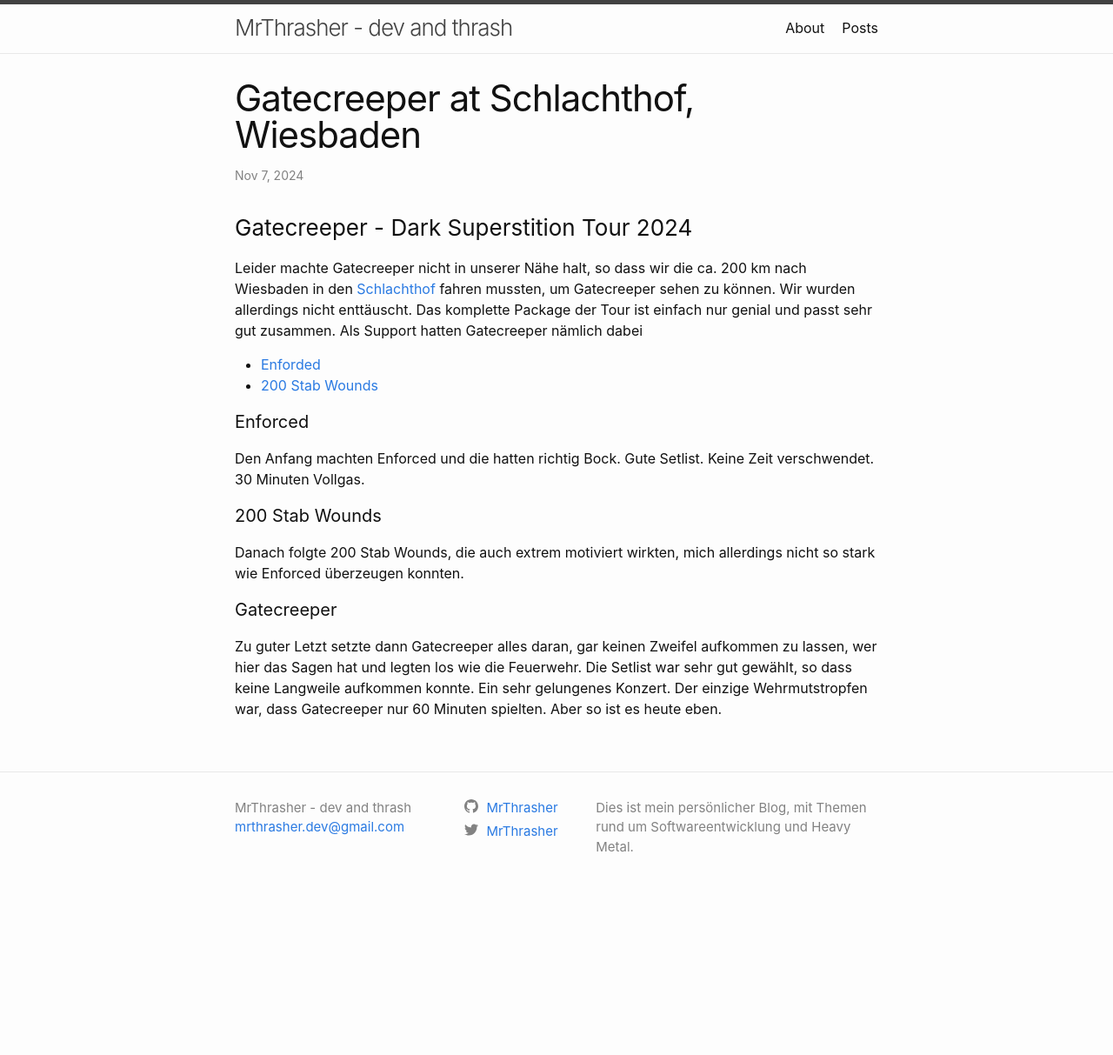
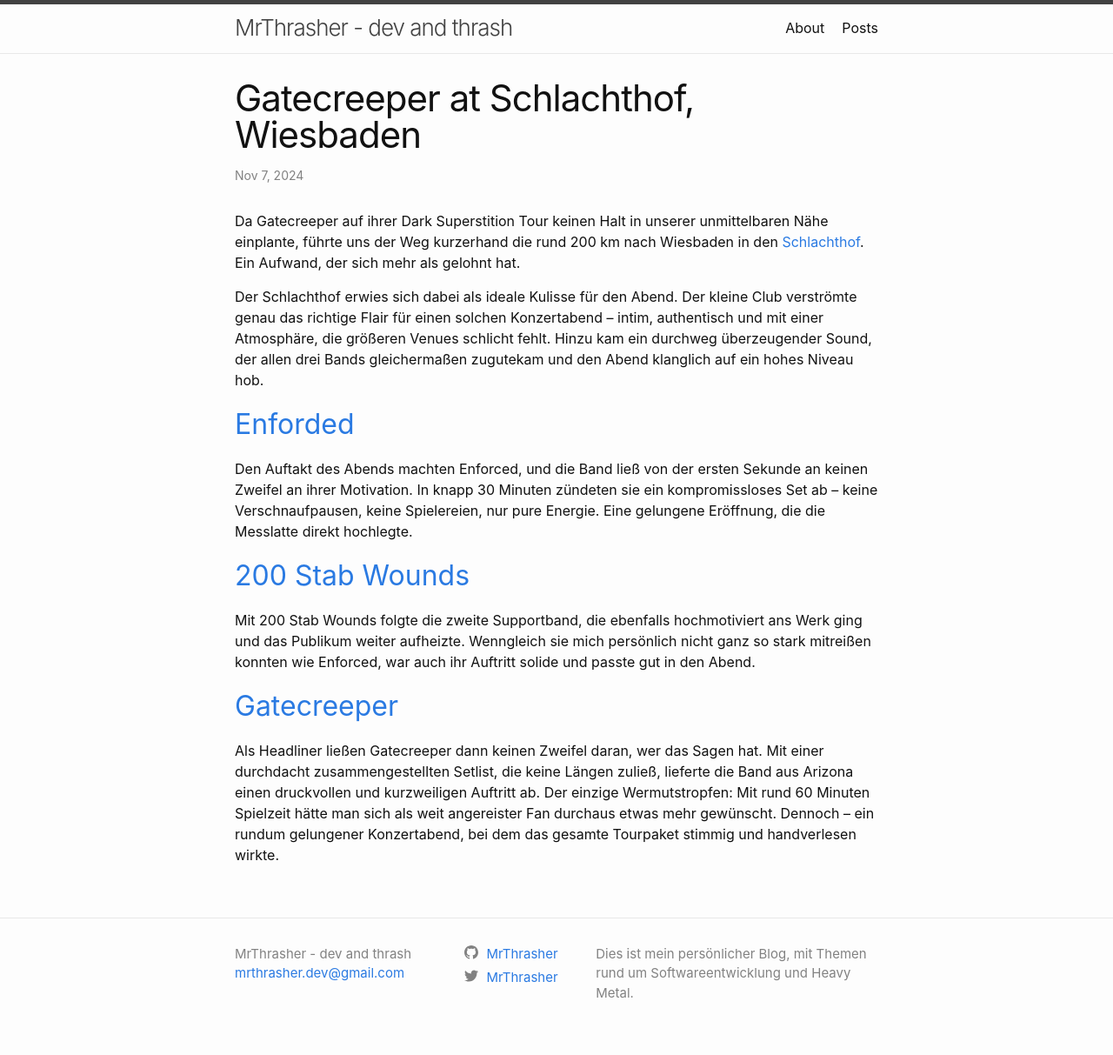
Before and after one commit to MrThrasher/mrthrasher.github.io, a Jekyll site: the page built from _posts/metal/2024-11-07-gatecreeper-wiesbaden.md, in a window 1280 px wide. Shown: the whole page at 87% size. Built offline with Jekyll 4.4.1, drawn with Linux system fonts in a browser that asks for light colours; before the commit the page ends 1045 px from its top, so only the background shows below that.

Commit message:
rewrite the articles

```diff
--- a/_posts/metal/2024-11-07-gatecreeper-wiesbaden.md
+++ b/_posts/metal/2024-11-07-gatecreeper-wiesbaden.md
@@ -6,21 +6,19 @@ category: metal
 tags: metal konzert
 ---
 
-### Gatecreeper - Dark Superstition Tour 2024
 
-Leider machte Gatecreeper nicht in unserer Nähe halt, so dass wir die ca. 200 km nach Wiesbaden in den [Schlachthof](https://schlachthof-wiesbaden.de/) fahren mussten, um Gatecreeper sehen zu können. Wir wurden allerdings nicht enttäuscht. Das komplette Package der Tour ist einfach nur genial und passt sehr gut zusammen. Als Support hatten Gatecreeper nämlich dabei
+Da Gatecreeper auf ihrer Dark Superstition Tour keinen Halt in unserer unmittelbaren Nähe einplante, führte uns der Weg kurzerhand die rund 200 km nach Wiesbaden in den [Schlachthof](https://schlachthof-wiesbaden.de/). Ein Aufwand, der sich mehr als gelohnt hat.
 
-- [Enforded](https://www.instagram.com/enforcedrva/?hl=de)
-- [200 Stab Wounds](https://www.instagram.com/200stabwounds/?hl=de)
+Der Schlachthof erwies sich dabei als ideale Kulisse für den Abend. Der kleine Club verströmte genau das richtige Flair für einen solchen Konzertabend – intim, authentisch und mit einer Atmosphäre, die größeren Venues schlicht fehlt. Hinzu kam ein durchweg überzeugender Sound, der allen drei Bands gleichermaßen zugutekam und den Abend klanglich auf ein hohes Niveau hob.
 
-#### Enforced
+## [Enforded](https://www.instagram.com/enforcedrva/?hl=de)
 
-Den Anfang machten Enforced und die hatten richtig Bock. Gute Setlist. Keine Zeit verschwendet. 30 Minuten Vollgas.
+Den Auftakt des Abends machten Enforced, und die Band ließ von der ersten Sekunde an keinen Zweifel an ihrer Motivation. In knapp 30 Minuten zündeten sie ein kompromissloses Set ab – keine Verschnaufpausen, keine Spielereien, nur pure Energie. Eine gelungene Eröffnung, die die Messlatte direkt hochlegte.
 
-#### 200 Stab Wounds
+## [200 Stab Wounds](https://www.instagram.com/200stabwounds/?hl=de)
 
-Danach folgte 200 Stab Wounds, die auch extrem motiviert wirkten, mich allerdings nicht so stark wie Enforced überzeugen konnten.
+Mit 200 Stab Wounds folgte die zweite Supportband, die ebenfalls hochmotiviert ans Werk ging und das Publikum weiter aufheizte. Wenngleich sie mich persönlich nicht ganz so stark mitreißen konnten wie Enforced, war auch ihr Auftritt solide und passte gut in den Abend.
 
-#### Gatecreeper
+## [Gatecreeper](https://www.instagram.com/gatecreeper?utm_source=ig_web_button_share_sheet&igsh=ZDNlZDc0MzIxNw==)
 
-Zu guter Letzt setzte dann Gatecreeper alles daran, gar keinen Zweifel aufkommen zu lassen, wer hier das Sagen hat und legten los wie die Feuerwehr. Die Setlist war sehr gut gewählt, so dass keine Langweile aufkommen konnte. Ein sehr gelungenes Konzert. Der einzige Wehrmutstropfen war, dass Gatecreeper nur 60 Minuten spielten. Aber so ist es heute eben.
+Als Headliner ließen Gatecreeper dann keinen Zweifel daran, wer das Sagen hat. Mit einer durchdacht zusammengestellten Setlist, die keine Längen zuließ, lieferte die Band aus Arizona einen druckvollen und kurzweiligen Auftritt ab. Der einzige Wermutstropfen: Mit rund 60 Minuten Spielzeit hätte man sich als weit angereister Fan durchaus etwas mehr gewünscht. Dennoch – ein rundum gelungener Konzertabend, bei dem das gesamte Tourpaket stimmig und handverlesen wirkte.
```
Also changed, not shown: _posts/metal/2024-11-12-the-spirit-songs-agains-humanity.md (+10 -2 lines).
